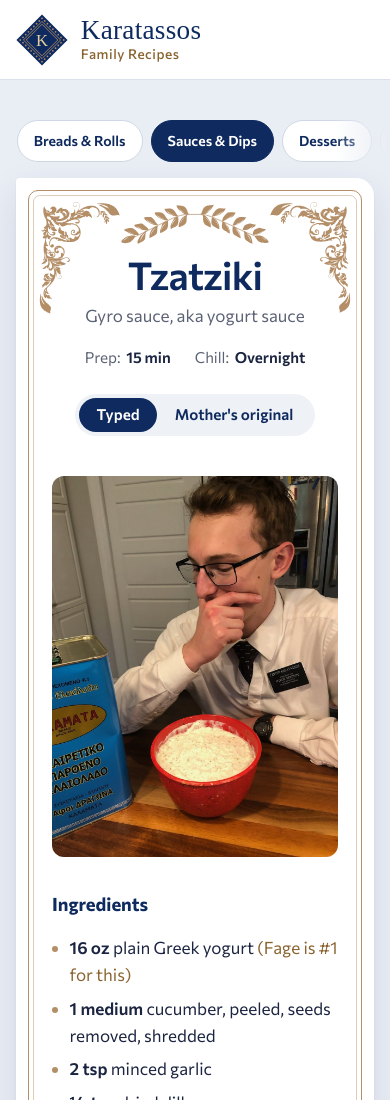
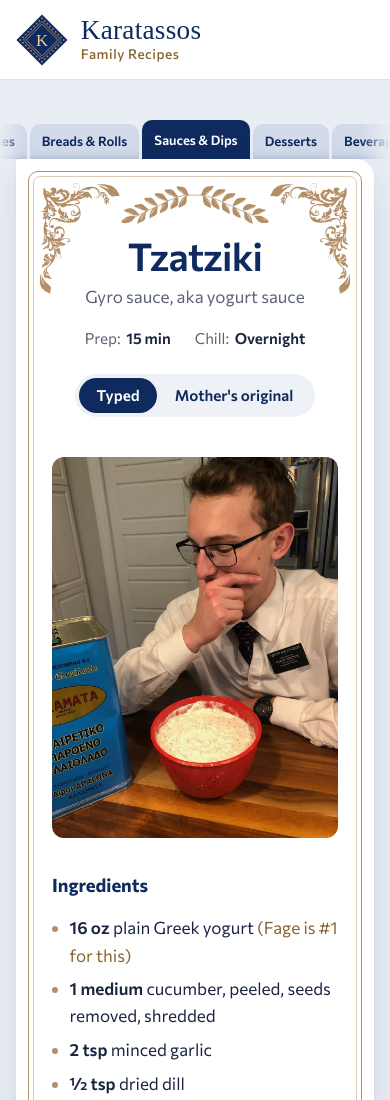
Before and after one commit to Nexkiv/family-recipes, a plain HTML site: page site/prototypes/card.html in a window 390 px wide. Shown: the top 1100 px of the page. Drawn offline with Linux system fonts and the light colour scheme; a web font is replaced by a local one.

Commit message:
Card on phones: keep binder-style tabs (smaller, snap-scrolling, faded edges) instead of pill buttons
Co-Authored-By: Claude Opus 5.5 <noreply@anthropic.com>

```diff
--- a/site/prototypes/card.html
+++ b/site/prototypes/card.html
@@ -44,23 +44,18 @@
     .tabs a[aria-current="page"] { background: var(--aegean); color: #fff; padding-block: 0.7rem 0.55rem; box-shadow: none; }
     .tabs a:focus-visible { outline-offset: -3px; }
 
-    /* Phones: binder tabs become a swipeable row of section buttons above the card */
+    /* Phones: the same binder tabs, a little smaller, swiping sideways and fading out at the edges */
     @media (max-width: 640px) {
       .tabs {
-        align-items: center; gap: 0.5rem; padding: 0 1rem 0 0; margin: 0 -1rem 1rem 0;
-        scroll-snap-type: x proximity; scroll-padding-inline: 0 1rem;
-        -webkit-mask-image: linear-gradient(90deg, #000 85%, transparent);
-        mask-image: linear-gradient(90deg, #000 85%, transparent);
+        gap: 3px; padding: 0 1.25rem; margin: 0 -1rem; scroll-snap-type: x proximity; scroll-padding-inline: 1.25rem;
+        -webkit-mask-image: linear-gradient(90deg, transparent, #000 1.25rem, #000 calc(100% - 1.75rem), transparent);
+        mask-image: linear-gradient(90deg, transparent, #000 1.25rem, #000 calc(100% - 1.75rem), transparent);
       }
-      .tabs li { scroll-snap-align: start; }
-      .tabs li:last-child { padding-right: 2.5rem; }
-      .tabs a, .tabs a[aria-current="page"] {
-        padding: 0.55rem 1rem; border-radius: 999px; box-shadow: none;
-        background: #fff; border: 1px solid #cfd7e6;
-      }
+      .tabs li { scroll-snap-align: center; }
+      .tabs a { font-size: 0.82rem; padding: 0.45rem 0.75rem 0.4rem; }
+      .tabs a[aria-current="page"] { padding-block: 0.6rem 0.5rem; }
       .tabs a:hover { transform: none; }
-      .tabs a[aria-current="page"] { background: var(--aegean); border-color: var(--aegean); }
-      .card { border-radius: 18px; }
+      .card { border-radius: 14px; }
     }
 
     /* ---------- The card ---------- */
```
